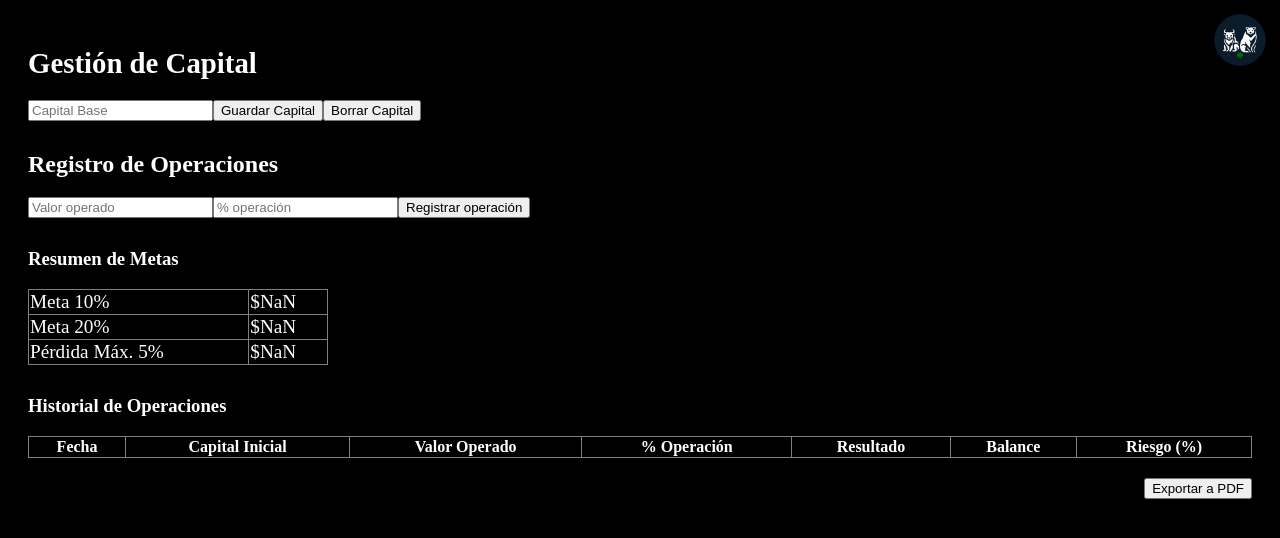
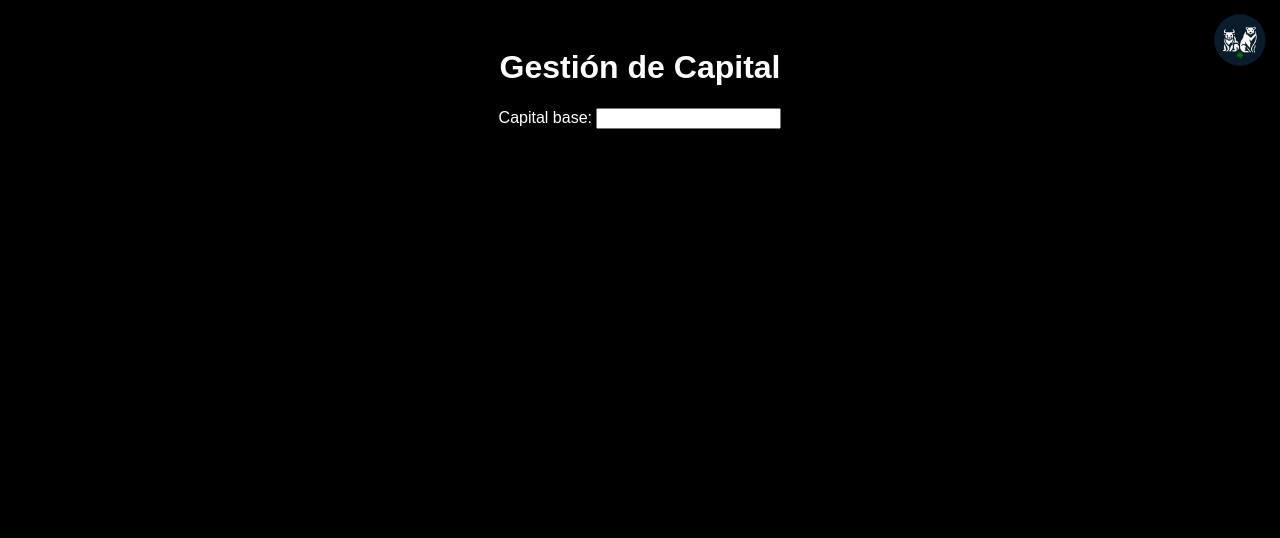
Before and after one commit to Brunito23/trading-app, a React (Vite) app: page / in a window 1280 px wide. Shown: the top 538 px of the page. Built offline with nearby package versions, Linux system fonts and the light colour scheme.

Commit message:
✨ Versión mejorada con correcciones visuales y funcionales

```diff
--- a/src/App.jsx
+++ b/src/App.jsx
@@ -4,167 +4,158 @@ import 'jspdf-autotable';
 import logo from './assets/logo.png';
 
 function App() {
-  const [capitalBase, setCapitalBase] = useState(() => localStorage.getItem('capitalBase') || '');
-  const [capitalFinal, setCapitalFinal] = useState(capitalBase);
-  const [inputCapital, setInputCapital] = useState('');
+  const [capitalBase, setCapitalBase] = useState(() => {
+    const saved = localStorage.getItem('capitalBase');
+    return saved ? parseFloat(saved) : '';
+  });
   const [valorOperacion, setValorOperacion] = useState('');
-  const [porcentajeOperacion, setPorcentajeOperacion] = useState('');
-  const [historial, setHistorial] = useState(() => {
-    const saved = localStorage.getItem('historial');
-    return saved ? JSON.parse(saved) : [];
-  });
+  const [porcentaje, setPorcentaje] = useState('');
+  const [operaciones, setOperaciones] = useState([]);
 
   useEffect(() => {
+    if (capitalBase !== '') {
       localStorage.setItem('capitalBase', capitalBase);
-    localStorage.setItem('historial', JSON.stringify(historial));
-  }, [capitalBase, historial]);
-
-  const handleSetCapitalBase = () => {
-    if (!isNaN(parseFloat(inputCapital))) {
-      setCapitalBase(inputCapital);
-      setCapitalFinal(inputCapital);
-      setInputCapital('');
     }
-  };
+  }, [capitalBase]);
 
   const borrarCapitalBase = () => {
+    localStorage.removeItem('capitalBase');
     setCapitalBase('');
-    setHistorial([]);
-    setCapitalFinal('');
-    localStorage.removeItem('capitalBase');
-    localStorage.removeItem('historial');
+    setOperaciones([]);
   };
 
   const registrarOperacion = () => {
-    const valor = parseFloat(valorOperacion);
-    const porcentaje = parseFloat(porcentajeOperacion);
-    if (isNaN(valor) || isNaN(porcentaje)) return;
-
-    const resultado = valor * (porcentaje / 100);
-    const nuevoCapital = parseFloat(capitalFinal) + resultado;
-    const riesgo = ((nuevoCapital - parseFloat(capitalBase)) / parseFloat(capitalBase)) * 100;
+    if (!capitalBase || !valorOperacion || !porcentaje) return;
+    const operado = parseFloat(valorOperacion);
+    const pct = parseFloat(porcentaje);
+    const ultimaOperacion = operaciones[operaciones.length - 1];
+    const capitalInicial = operaciones.length ? ultimaOperacion.balance : capitalBase;
+    const resultado = parseFloat(((pct / 100) * operado).toFixed(2));
+    const balance = parseFloat((capitalInicial + resultado).toFixed(2));
+    const riesgo = parseFloat((((balance - capitalBase) / capitalBase) * 100).toFixed(2));
 
     const nuevaOperacion = {
       fecha: new Date().toLocaleDateString(),
-      capitalInicial: capitalFinal,
-      valorOperado: valorOperacion,
-      porcentajeOperacion,
+      capitalInicial: capitalInicial.toFixed(2),
+      valor: operado.toFixed(2),
+      porcentaje: pct.toFixed(2),
       resultado: resultado.toFixed(2),
-      balance: nuevoCapital.toFixed(2),
+      balance: balance.toFixed(2),
       riesgo: riesgo.toFixed(2)
     };
 
-    const nuevoHistorial = [...historial, nuevaOperacion];
-    setHistorial(nuevoHistorial);
-    setCapitalFinal(nuevoCapital.toFixed(2));
+    setOperaciones([...operaciones, nuevaOperacion]);
     setValorOperacion('');
-    setPorcentajeOperacion('');
+    setPorcentaje('');
+  };
+
+  const eliminarOperacion = (index) => {
+    const nuevas = operaciones.filter((_, i) => i !== index);
+    setOperaciones(nuevas);
   };
 
   const exportarPDF = () => {
     const doc = new jsPDF();
-    doc.text('Historial de Operaciones', 14, 16);
+    doc.text('Historial de Operaciones', 14, 10);
     doc.autoTable({
-      startY: 20,
-      head: [['Fecha', 'Capital Inicial', 'Valor Operado', '% Operación', 'Resultado', 'Balance', 'Riesgo (%)']],
-      body: historial.map(op => [
-        op.fecha,
-        op.capitalInicial,
-        op.valorOperado,
-        op.porcentajeOperacion,
-        op.resultado,
-        op.balance,
-        op.riesgo
-      ])
+      startY: 15,
+      head: [['Fecha', 'Capital Inicial', 'Valor', '% Operación', 'Resultado', 'Balance', 'Riesgo (%)']],
+      body: operaciones.map(op => [op.fecha, `$${op.capitalInicial}`, `$${op.valor}`, `${op.porcentaje}%`, `$${op.resultado}`, `$${op.balance}`, `${op.riesgo}%`])
     });
-    doc.save('historial_operaciones.pdf');
+    doc.save('historial.pdf');
   };
 
+  const ganadas = operaciones.filter(op => parseFloat(op.resultado) > 0).length;
+  const perdidas = operaciones.filter(op => parseFloat(op.resultado) < 0).length;
+  const balanceTotal = operaciones.length ? operaciones[operaciones.length - 1].balance : 0;
+
   return (
-    <div style={{ backgroundColor: 'black', color: 'white', minHeight: '100vh', padding: '20px' }}>
+    <div style={{ backgroundColor: 'black', color: 'white', minHeight: '100vh', padding: '20px', fontFamily: 'Arial' }}>
       <img
         src={logo}
         alt="Logo"
         style={{ position: 'absolute', top: '10px', right: '10px', width: '60px', height: 'auto', zIndex: 10 }}
       />
+      <h1 style={{ textAlign: 'center' }}>Gestión de Capital</h1>
 
-      <h1 style={{ fontSize: '1.8em' }}>Gestión de Capital</h1>
-
-      <div>
+      {capitalBase !== '' ? (
+        <div style={{ background: '#007bff', padding: '10px', color: 'white', fontWeight: 'bold' }}>
+          Capital base: ${parseFloat(capitalBase).toFixed(2)}
+          <button onClick={borrarCapitalBase} style={{ marginLeft: '20px', background: 'transparent', color: 'white' }}>❌ Borrar capital base</button>
+        </div>
+      ) : (
+        <div style={{ textAlign: 'center' }}>
+          <label>Capital base:&nbsp;
             <input
               type="number"
-          placeholder="Capital Base"
-          value={inputCapital}
-          onChange={(e) => setInputCapital(e.target.value)}
+              value={capitalBase}
+              onChange={e => setCapitalBase(parseFloat(e.target.value))}
             />
-        <button onClick={handleSetCapitalBase}>Guardar Capital</button>
-        <button onClick={borrarCapitalBase}>Borrar Capital</button>
-      </div>
-
-      {capitalBase && (
-        <div style={{ marginTop: '20px', backgroundColor: '#0d6efd', padding: '10px', borderRadius: '8px', width: 'fit-content' }}>
-          <strong>Capital Base:</strong> ${capitalBase}
+          </label>
         </div>
       )}
 
-      <div style={{ marginTop: '30px' }}>
-        <h2>Registro de Operaciones</h2>
-        <input
-          type="number"
-          placeholder="Valor operado"
-          value={valorOperacion}
-          onChange={(e) => setValorOperacion(e.target.value)}
-        />
-        <input
-          type="number"
-          placeholder="% operación"
-          value={porcentajeOperacion}
-          onChange={(e) => setPorcentajeOperacion(e.target.value)}
-        />
-        <button onClick={registrarOperacion}>Registrar operación</button>
+      {capitalBase !== '' && (
+        <div style={{ textAlign: 'center', marginTop: '20px' }}>
+          <div>
+            Valor operación:&nbsp;
+            <input type="number" value={valorOperacion} onChange={e => setValorOperacion(e.target.value)} placeholder="Ej. 25" />
           </div>
+          <div>
+            % Operación:&nbsp;
+            <input type="number" value={porcentaje} onChange={e => setPorcentaje(e.target.value)} placeholder="Ej. 84 o -100" />
+          </div>
+          <button onClick={registrarOperacion} style={{ marginTop: '10px' }}>Registrar operación</button>
+        </div>
+      )}
 
-      <div style={{ marginTop: '30px' }}>
-        <h3>Resumen de Metas</h3>
-        <table border="1" style={{ borderCollapse: 'collapse', width: '300px', fontSize: '1.2em' }}>
+      {capitalBase !== '' && (
+        <>
+          <table style={{ width: '100%', marginTop: '30px', borderCollapse: 'collapse', fontSize: '14px' }}>
+            <thead><tr><th colSpan="2" style={{ textAlign: 'left', background: '#111' }}>Resumen de metas</th></tr></thead>
             <tbody>
-            <tr><td>Meta 10%</td><td>${(parseFloat(capitalBase) * 1.10).toFixed(2)}</td></tr>
-            <tr><td>Meta 20%</td><td>${(parseFloat(capitalBase) * 1.20).toFixed(2)}</td></tr>
-            <tr><td>Pérdida Máx. 5%</td><td>${(parseFloat(capitalBase) * 0.95).toFixed(2)}</td></tr>
+              <tr><td>Meta 10%:</td><td>${(capitalBase * 1.10).toFixed(2)}</td></tr>
+              <tr><td>Meta 20%:</td><td>${(capitalBase * 1.20).toFixed(2)}</td></tr>
+              <tr><td>Pérdida máxima 5%:</td><td>${(capitalBase * 0.95).toFixed(2)}</td></tr>
             </tbody>
           </table>
-      </div>
 
-      <div style={{ marginTop: '30px' }}>
-        <h3>Historial de Operaciones</h3>
-        <table border="1" style={{ borderCollapse: 'collapse', width: '100%', fontSize: '1em' }}>
+          <table style={{ width: '100%', marginTop: '30px', borderCollapse: 'collapse', fontSize: '14px' }}>
+            <thead><tr><th colSpan="2" style={{ textAlign: 'left', background: '#111' }}>Resumen de desempeño</th></tr></thead>
+            <tbody>
+              <tr><td>Operaciones ganadas</td><td style={{ backgroundColor: '#2e593f' }}>{ganadas}</td></tr>
+              <tr><td>Operaciones perdidas</td><td style={{ backgroundColor: '#5a2e2e' }}>{perdidas}</td></tr>
+              <tr><td>Total de operaciones</td><td>{operaciones.length}</td></tr>
+              <tr><td>Balance total</td><td>${balanceTotal}</td></tr>
+            </tbody>
+          </table>
+
+          <h3>Historial de operaciones</h3>
+          <table style={{ width: '100%', borderCollapse: 'collapse', fontSize: '14px' }}>
             <thead>
-            <tr>
-              <th>Fecha</th>
-              <th>Capital Inicial</th>
-              <th>Valor Operado</th>
-              <th>% Operación</th>
-              <th>Resultado</th>
-              <th>Balance</th>
-              <th>Riesgo (%)</th>
-            </tr>
+              <tr><th>Día</th><th>Capital</th><th>Valor</th><th>% Operación</th><th>Resultado</th><th>Balance</th><th>Riesgo (%)</th><th>Eliminar</th></tr>
             </thead>
             <tbody>
-            {historial.map((op, index) => (
+              {operaciones.map((op, index) => (
                 <tr key={index}>
                   <td>{op.fecha}</td>
-                <td>{op.capitalInicial}</td>
-                <td>{op.valorOperado}</td>
-                <td>{op.porcentajeOperacion}</td>
-                <td>{op.resultado}</td>
-                <td>{op.balance}</td>
-                <td>{op.riesgo}</td>
+                  <td>${op.capitalInicial}</td>
+                  <td>${op.valor}</td>
+                  <td>{op.porcentaje}%</td>
+                  <td>${op.resultado}</td>
+                  <td>${op.balance}</td>
+                  <td>{op.riesgo}%</td>
+                  <td><button onClick={() => eliminarOperacion(index)}>❌</button></td>
                 </tr>
               ))}
             </tbody>
           </table>
-        <button style={{ marginTop: '20px', float: 'right' }} onClick={exportarPDF}>Exportar a PDF</button>
+
+          <div style={{ marginTop: '20px', float: 'right' }}>
+            <button onClick={exportarPDF}>📤 Exportar a PDF</button>
           </div>
+        </>
+      )}
     </div>
   );
 }
```
Lines whose indentation alone changed are shown as unchanged.
